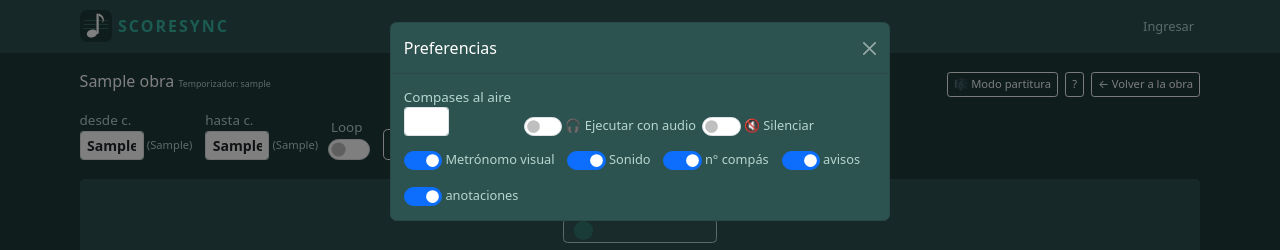
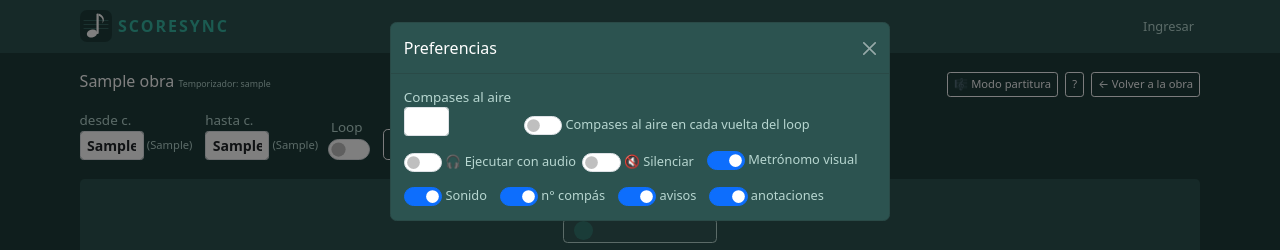
Before and after one commit to jchelquer/scoresync, a Django app: template templates/partituras/navegador_obra.html in a window 1280 px wide, after a click on "⚙️ Preferencias". Shown: the top 250 px of the page. Run offline with Django 5.2, Linux system fonts and the light colour scheme; the template is opened without the code that fills it: most values are stand-ins (such as "Sample title", 1, 10 or a date in 2020).

Commit message:
V1.31.15 Compases al aire opcional en cada vuelta del loop; count-in siempre suena
- Nueva preferencia "Compases al aire en cada vuelta del loop" (switch
  en Preferencias, junto al número de compases al aire): con Loop
  activo, repite la cuenta de entrada antes de cada vuelta, no sólo al
  arrancar la primera vez. Apagada por default. Reusa construirCuenta
  (el mismo mecanismo del arranque/Continuar) desde el punto donde
  avanzar() detecta el wrap del loop — el "luego" retoma el reloj
  principal en vez de arrancarlo por primera vez.
- La cuenta de entrada ahora suena siempre, sin importar el switch
  "Sonido" del metrónomo (antes lo respetaba y podía quedar muda) — es
  la referencia para entrar a tiempo, silenciarla la volvía inútil.

```diff
--- a/partituras/models.py
+++ b/partituras/models.py
@@ -745,6 +745,12 @@
     loop = models.BooleanField(default=False)
     velocidad = models.PositiveIntegerField(default=100)
     compases_al_aire = models.PositiveIntegerField(default=1)
+    compases_al_aire_en_loop = models.BooleanField(
+        default=False,
+        help_text="Si el loop está activo y hay compases_al_aire configurados, repetir la cuenta de "
+                   "entrada en cada vuelta (no sólo al arrancar) — apagado por default: en un pasaje que "
+                   "ya se domina, la cuenta en cada vuelta interrumpe más de lo que ayuda.",
+    )
     ejecutar_con_audio = models.BooleanField(
         default=False,
         help_text="Si la ejecución sigue el audio de referencia (tiempos reales, velocidad fija) en vez "
--- a/partituras/views.py
+++ b/partituras/views.py
@@ -1482,6 +1482,7 @@
         "partes_disponibles": partes_disponibles,
         "velocidad_guardada": pref.velocidad if pref else 100,
         "compases_al_aire_guardado": pref.compases_al_aire if pref else 1,
+        "compases_al_aire_en_loop_guardado": pref.compases_al_aire_en_loop if pref else False,
         "nivel_zoom_guardado": pref_parte.nivel_zoom if pref_parte else 1,
         "ejecutar_con_audio_guardado": pref.ejecutar_con_audio if pref else bool(obra.audio),
         "modo_guardado": pref.modo_score if pref else "",
@@ -1508,6 +1509,7 @@
         "loop": request.POST.get("loop") == "on",
         "velocidad": max(20, min(150, _leer_entero(request.POST.get("velocidad"), 100))),
         "compases_al_aire": max(0, min(4, _leer_entero(request.POST.get("compases_al_aire"), 1))),
+        "compases_al_aire_en_loop": request.POST.get("compases_al_aire_en_loop") == "on",
         "ejecutar_con_audio": request.POST.get("ejecutar_con_audio") == "on",
         "modo_score": (
             request.POST.get("modo_score")
--- a/templates/partituras/navegador_obra.html
+++ b/templates/partituras/navegador_obra.html
@@ -371,6 +371,10 @@
         <div id="control-compases-aire">
           <label for="compases-aire" class="form-label small mb-0 d-block" style="color: var(--ss-text-muted);">{% translate "Compases al aire" %}</label>
           <input type="number" id="compases-aire" min="0" max="4" step="1" value="{{ compases_al_aire_guardado }}" class="form-control form-control-sm" style="width: 3.5rem;">
+        </div>
+        <div class="form-check form-switch d-flex align-items-center" id="control-compases-aire-en-loop">
+          <input class="form-check-input" type="checkbox" id="compases-aire-en-loop" {% if compases_al_aire_en_loop_guardado %}checked{% endif %}>
+          <label class="form-check-label small ms-1" for="compases-aire-en-loop" style="color: var(--ss-text-muted);" title="{% translate 'Con Loop activo: repite la cuenta de entrada en cada vuelta, no sólo al arrancar. Apagado, el loop vuelve directo al principio sin cuenta.' %}">{% translate "Compases al aire en cada vuelta del loop" %}</label>
         </div>
         {% if obra.audio %}
         <div class="d-flex align-items-center gap-2" id="control-ejecutar-audio">
@@ -606,6 +610,8 @@
   const velocidadValor = document.getElementById('velocidad-valor');
   const controlCompasesAire = document.getElementById('control-compases-aire');
   const compasesAireInput = document.getElementById('compases-aire');
+  const controlCompasesAireEnLoop = document.getElementById('control-compases-aire-en-loop');
+  const compasesAireEnLoopToggle = document.getElementById('compases-aire-en-loop');
   const controlEjecutarAudio = document.getElementById('control-ejecutar-audio');
   const toggleEjecutarAudio = document.getElementById('toggle-ejecutar-audio');
   const controlMuteAudio = document.getElementById('control-mute-audio');
@@ -666,6 +672,7 @@
     // a la izquierda de la fila — no al grupo de la derecha.
     { el: formRango, destino: scoreHeaderRango },
     { el: controlCompasesAire, destino: scoreHeaderRango },
+    { el: controlCompasesAireEnLoop, destino: scoreHeaderRango },
     // Ejecutar/Pausar/Continuar/Reiniciar van en #score-header-extra (a la
     // derecha), siempre insertados ANTES de Anterior/Siguiente (fijos, ver
     // arriba) — el orden acá determina el orden final entre ellos. Sólo
@@ -834,6 +841,7 @@
     params.set('loop', (loopEl && loopEl.checked) ? 'on' : '');
     params.set('velocidad', velocidadSlider ? velocidadSlider.value : '100');
     params.set('compases_al_aire', compasesAireInput ? compasesAireInput.value : '1');
+    params.set('compases_al_aire_en_loop', (compasesAireEnLoopToggle && compasesAireEnLoopToggle.checked) ? 'on' : '');
     params.set('ejecutar_con_audio', ejecutarConAudio ? 'on' : '');
     params.set('zoom', String(nivelZoom));
     params.set('modo_score', document.body.classList.contains('modo-partitura') ? 'partitura' : 'compas');
@@ -851,6 +859,7 @@
   // engancharse a cada campo por separado.
   if (formRango) formRango.addEventListener('input', programarGuardadoPreferencias);
   if (compasesAireInput) compasesAireInput.addEventListener('input', programarGuardadoPreferencias);
+  if (compasesAireEnLoopToggle) compasesAireEnLoopToggle.addEventListener('change', programarGuardadoPreferencias);
 
   // ── Ejecutar con audio ──────────────────────────────────────────────
   // Se recuerda como el resto de las preferencias (ver guardarPreferencias
@@ -1193,10 +1202,11 @@
       flashVisual(p.acento);
       flashCursorScore(p.acento);
     }
-    // El sonido sí respeta el mismo switch que el resto del metrónomo —
-    // si está encendido, la cuenta al aire suena; si está apagado, queda
-    // muda (sólo el aviso visual).
-    if (metronomoAudioToggle.checked) click(p.acento);
+    // El sonido de la cuenta al aire NO respeta el switch "Sonido" del
+    // metrónomo — suena siempre, apagado o no, porque es la referencia
+    // para entrar a tiempo (silenciarla la vuelve inútil). El resto del
+    // metrónomo (durante la ejecución real) sí sigue ese switch.
+    if (esCuentaAlAire || metronomoAudioToggle.checked) click(p.acento);
   }
 
   // Cobertura real del número de compás que cae en pulsos[idx], fusionando
@@ -3416,6 +3426,29 @@
     const acumuladosUsados = acumuladosReales;
     if (elapsed >= total) {
       if (loopEl && loopEl.checked) {
+        // Cuenta al aire también en cada vuelta (opcional, ver
+        // compasesAireEnLoopToggle) — mismo mecanismo que al arrancar o
+        // al continuar de una pausa (construirCuenta), sólo que acá el
+        // "luego" retoma el reloj principal (avanzar) en vez de arrancarlo
+        // por primera vez. Corta la ejecución de este frame de avanzar():
+        // mientras la cuenta corre, es avanzarCuenta quien pide el próximo
+        // rAF, no avanzar.
+        if (compasesAireEnLoopToggle && compasesAireEnLoopToggle.checked && leerCompasesAlAire() > 0) {
+          if (conAudio) audioNav.pause();
+          detenerAnimacion();
+          construirCuenta(pulsos[0], pulsos[0].compas, () => {
+            if (audioDebeSonar()) {
+              audioNav.currentTime = primerPulsoTiempoReal;
+              audioNav.play().catch(() => {});
+            } else {
+              startTs = performance.now();
+            }
+            idxMostrado = -1;
+            detenerAnimacion();
+            rafId = requestAnimationFrame(avanzar);
+          });
+          return;
+        }
         if (conAudio) {
           audioNav.currentTime = primerPulsoTiempoReal;
         } else {
```
Also changed, not shown: changelog.yaml (+8 -0 lines), locale/en/LC_MESSAGES/django.po, locale/es/LC_MESSAGES/django.po, partituras/migrations/0047_preferenciaobra_compases_al_aire_en_loop.py (added), 2 other files.
